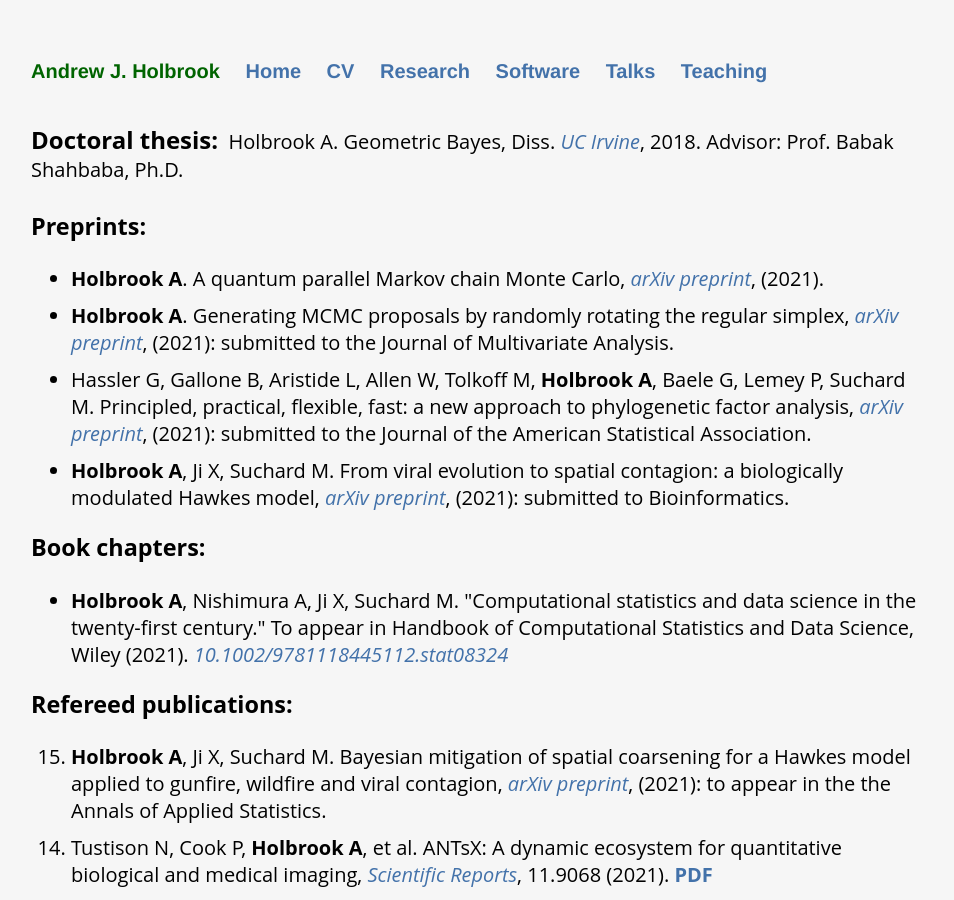
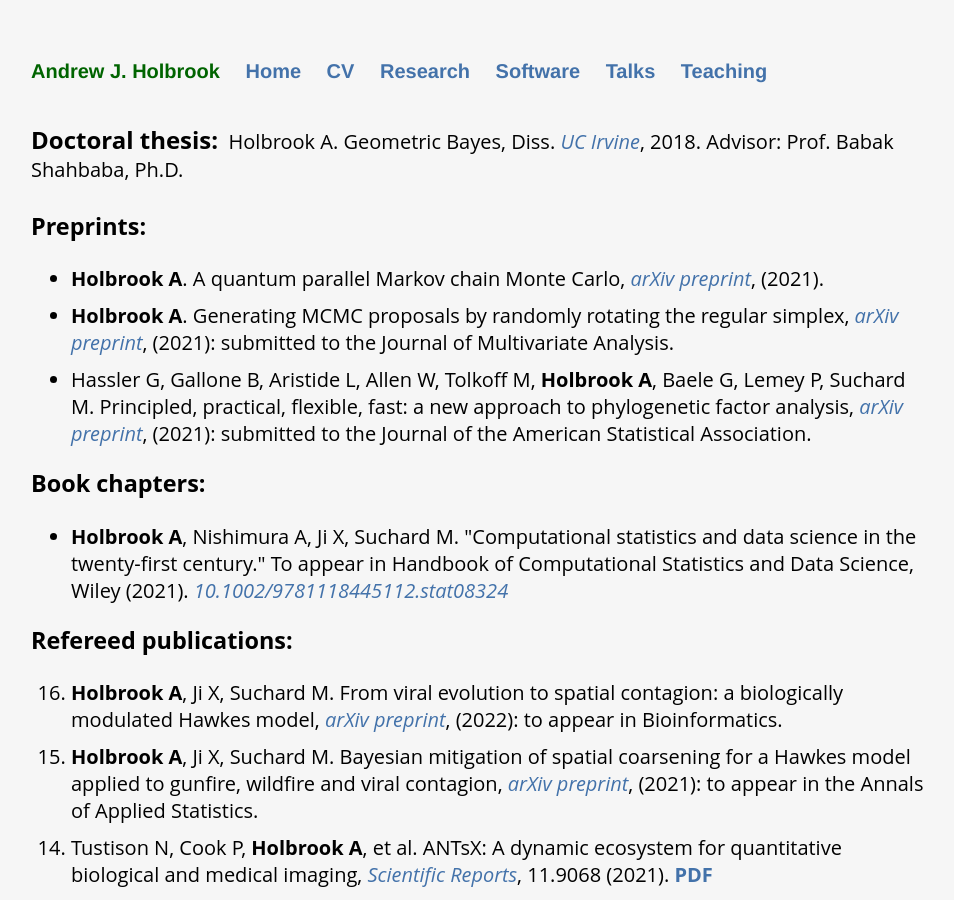
Before and after one commit to andrewjholbrook/andrewjholbrook.github.io, a Jekyll site: the page built from research.html, in a window 1280 px wide and 900 px high. Shown: the whole window, without its empty margins (161-1115 px from the left). Built offline with Jekyll 4.4.1, drawn with Linux system fonts in a browser that asks for light colours; a style sheet for code colours, icons or effects is not loaded; some of the changed lines change nothing that is shown.

Commit message:
Update research.html

```diff
--- a/research.html
+++ b/research.html
@@ -14,7 +14,6 @@
                 <li><b>Holbrook A</b>. A quantum parallel Markov chain Monte Carlo, <i><a href="http://arxiv.org/abs/2112.00212" target="_blank">arXiv preprint</a></i>, (2021).</li>
         <li><b>Holbrook A</b>. Generating MCMC proposals by randomly rotating the regular simplex, <i><a href="https://arxiv.org/abs/2110.06445" target="_blank">arXiv preprint</a></i>, (2021): submitted to the Journal of Multivariate Analysis.  </li>
         <li> Hassler G, Gallone B, Aristide L, Allen W, Tolkoff M, <b>Holbrook A</b>, Baele G, Lemey P, Suchard M. Principled, practical, flexible, fast: a new approach to phylogenetic factor analysis, <i><a href="https://arxiv.org/abs/2107.01246" target="_blank">arXiv preprint</a></i>, (2021): submitted to the Journal of the American Statistical Association.
-                    <li> <b>Holbrook A</b>, Ji X, Suchard M. From viral evolution to spatial contagion: a biologically modulated Hawkes model, <i><a href="https://arxiv.org/abs/2103.03348" target="_blank">arXiv preprint</a></i>, (2021): submitted to Bioinformatics.
                         </ul>
 
      <h3>Book chapters:</h3>
@@ -25,7 +24,8 @@
   <h3>Refereed publications:</h3>
 
   <ol id="pubs" reversed>
-                    <li> <b>Holbrook A</b>, Ji X, Suchard M. Bayesian mitigation of spatial coarsening for a Hawkes model applied to gunfire, wildfire and viral contagion, <i><a href="https://arxiv.org/abs/2010.02994" target="_blank">arXiv preprint</a></i>, (2021): to appear in the the Annals of Applied Statistics.
+                            <li> <b>Holbrook A</b>, Ji X, Suchard M. From viral evolution to spatial contagion: a biologically modulated Hawkes model, <i><a href="https://arxiv.org/abs/2103.03348" target="_blank">arXiv preprint</a></i>, (2022): to appear in Bioinformatics.
+                    <li> <b>Holbrook A</b>, Ji X, Suchard M. Bayesian mitigation of spatial coarsening for a Hawkes model applied to gunfire, wildfire and viral contagion, <i><a href="https://arxiv.org/abs/2010.02994" target="_blank">arXiv preprint</a></i>, (2021): to appear in the Annals of Applied Statistics.
                             <li> Tustison N, Cook P, <b>Holbrook A</b>, et al. ANTsX: A dynamic ecosystem for quantitative biological and medical imaging, <i><a href="https://doi.org/10.1038/s41598-021-87564-6" target="_blank">Scientific Reports</a></i>, 11.9068 (2021). <a href="papers/ANTsX.pdf" target="_blank"><b>PDF</b></a>
                     <li> <b>Holbrook A</b>, Loeffler C, Flaxman S, Suchard M. Scalable Bayesian inference for self-excitatory stochastic processes applied to big American gunfire data, <i><a href="https://doi.org/10.1007/s11222-020-09980-4" target="_blank">Statistics and Computing</a></i>, 31.4 (2021). <a href="papers/DCGunfire.pdf" target="_blank"><b>PDF</b></a>
                      <li> <b>Holbrook A</b>, Lemey P, Baele G, Dellicour S, Brockmann D, Rambaut A, Suchard M. Massive parallelization boosts big Bayesian multidimensional scaling, <i><a href="https://doi.org/10.1080/10618600.2020.1754226" target="_blank">Journal of Computational and Graphical Statistics</a></i>, 30.1 (2021): 11-24. <a href="papers/massive.pdf" target="_blank"><b>PDF</b></a>
```
